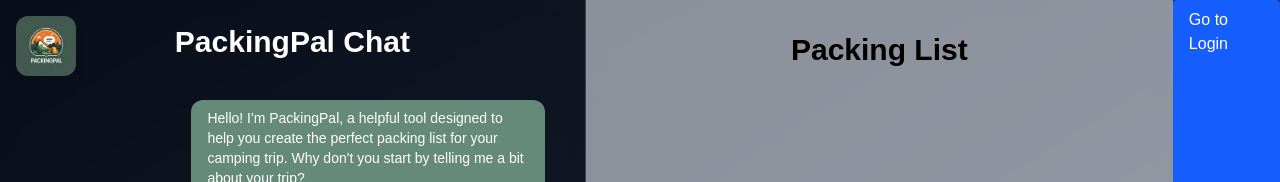
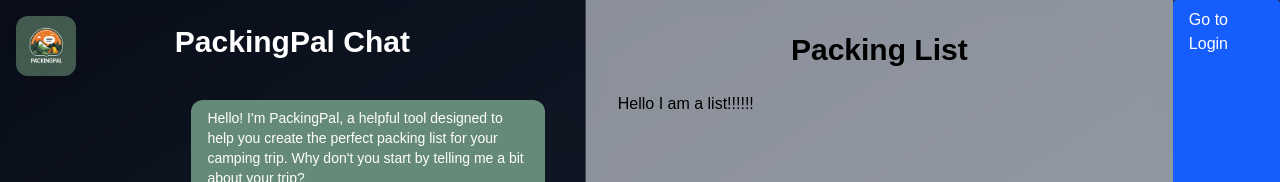
Before and after one commit to AidenFrank/PackingPal, a Next.js app in the folder project/packingpal/: page / in a window 1280 px wide. Shown: the top 182 px of the page. Built offline with nearby package versions, Linux system fonts and the light colour scheme.

Commit message:
Created List component

```diff
--- a/project/packingpal/app/page.js
+++ b/project/packingpal/app/page.js
@@ -1,6 +1,7 @@
 import Image from "next/image";
 import Link from "next/link";
 import Chat from "@/components/chat/chat";
+import List from "@/components/list/list";
 
 export default function Home() {
   return (
@@ -16,6 +17,7 @@ export default function Home() {
       <div className="w-1/2 p-8 backdrop-blur-sm bg-white/50 text-black">
         <h1 className="text-3xl font-bold mb-6 text-center">Packing List</h1>
         {/*List + checboxes would go here*/}
+        <List />
       </div>
 
       {/* Logo in top-left */}
--- /dev/null
+++ b/project/packingpal/components/list/list.js
@@ -0,0 +1,7 @@
+"use client";
+
+import { useState, useEffect, useRef } from "react";
+
+export default function List() {
+  return <h1>Hello I am a list!!!!!!</h1>;
+}
--- a/project/packingpal/package.json
+++ b/project/packingpal/package.json
@@ -10,7 +10,7 @@
     "lint": "eslint"
   },
   "dependencies": {
-    "jspdf": "^4.1.0",
+    "jspdf": "^4.2.0",
     "next": "15.5.9",
     "openai": "^6.22.0",
     "react": "19.1.0",
```
Also changed, not shown: 1 other file (tests, documents, lock files or other folders).
